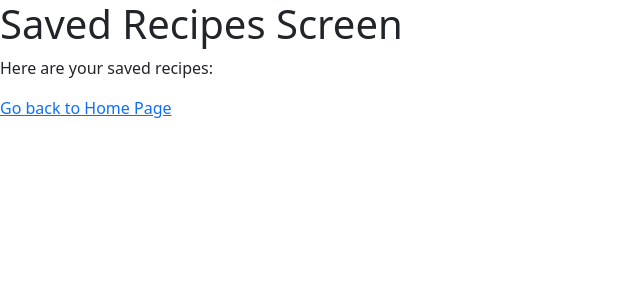
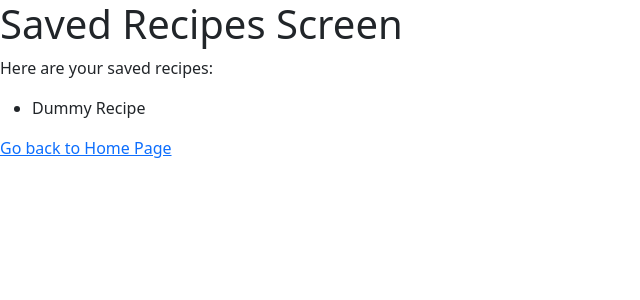
Before and after one commit to Hugina/CodingWebApp, a React app in the folder client/: page /saved-recipes in a window 1280 px wide. Shown: the top 300 px of the page, without its empty margins (0-640 px from the left). Built offline with nearby package versions, Linux system fonts and the light colour scheme.

Commit message:
managed to load recipes to savedRecipes from getRecipes in RecipeServerClient

```diff
--- a/client/src/RecipeServerClient.ts
+++ b/client/src/RecipeServerClient.ts
@@ -11,6 +11,4 @@ const getRecipes: () => Recipe[] = () => {
 }
 
 
-export default {
-    getRecipes
-}
+export default getRecipes;
--- a/client/src/components/SavedRecipesScreen.tsx
+++ b/client/src/components/SavedRecipesScreen.tsx
@@ -1,10 +1,31 @@
-import React from 'react';
+import * as React from 'react';
+import { useState, useEffect } from 'react';
+import getRecipes from '../RecipeServerClient';
+
+const recipes = getRecipes();
+console.log(recipes);
 
 const SavedRecipesScreen = () => {
+  const [recipes, setRecipes] = useState([]);
+
+  useEffect(() => {
+    const fetchRecipes = async () => {
+      const fetchedRecipes = await getRecipes();
+      setRecipes(fetchedRecipes);
+    };
+
+    fetchRecipes();
+  }, []); // Empty dependency array means it runs only once on mount
+
   return (
     <div>
       <h1>Saved Recipes Screen</h1>
       <p>Here are your saved recipes:</p>
+      <ul>
+        {recipes.map((recipe, index) => (
+          <li key={index}>{recipe.name}</li>
+        ))}
+      </ul>
       <a href="/">Go back to Home Page</a>
     </div>
   );
```
